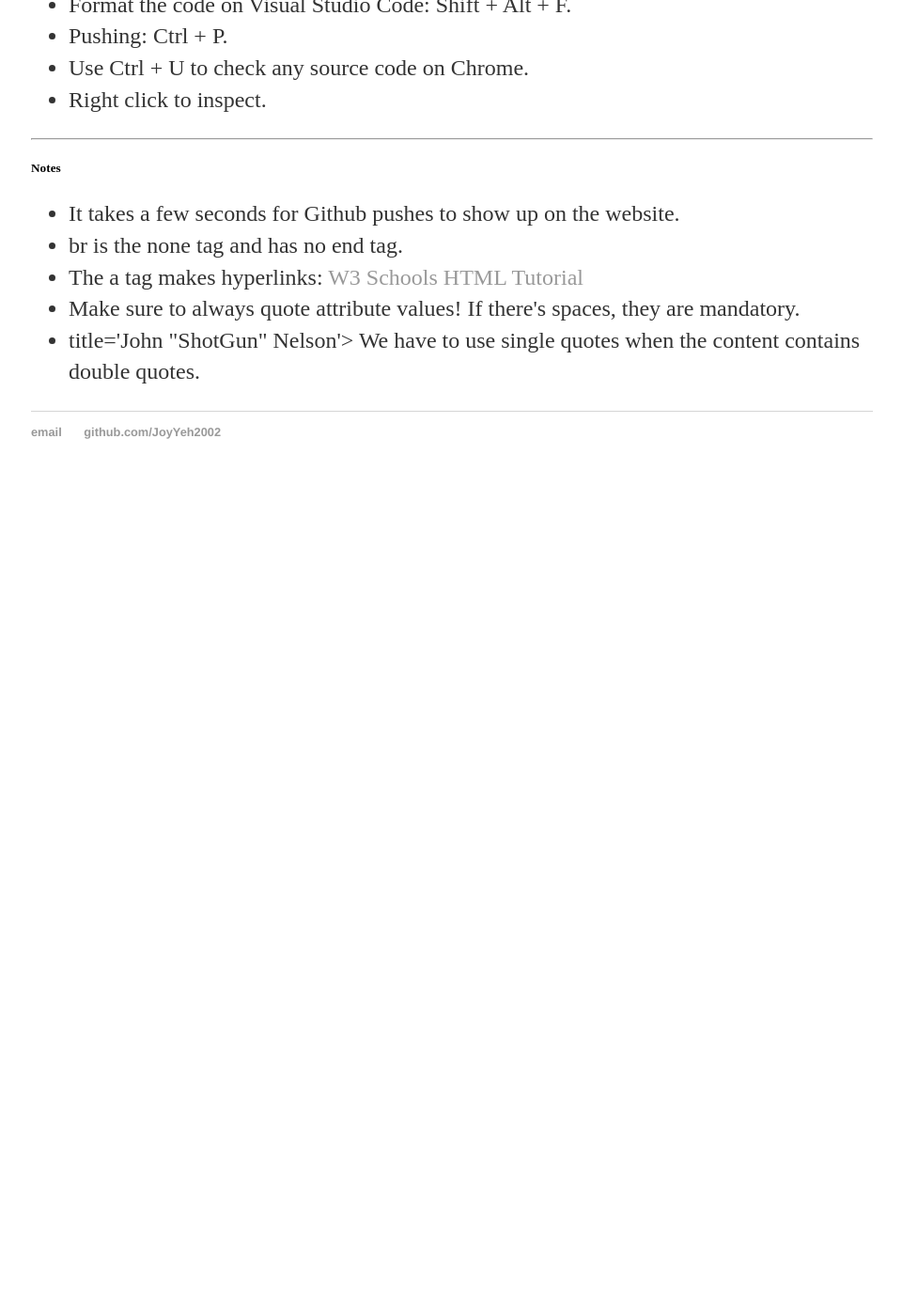
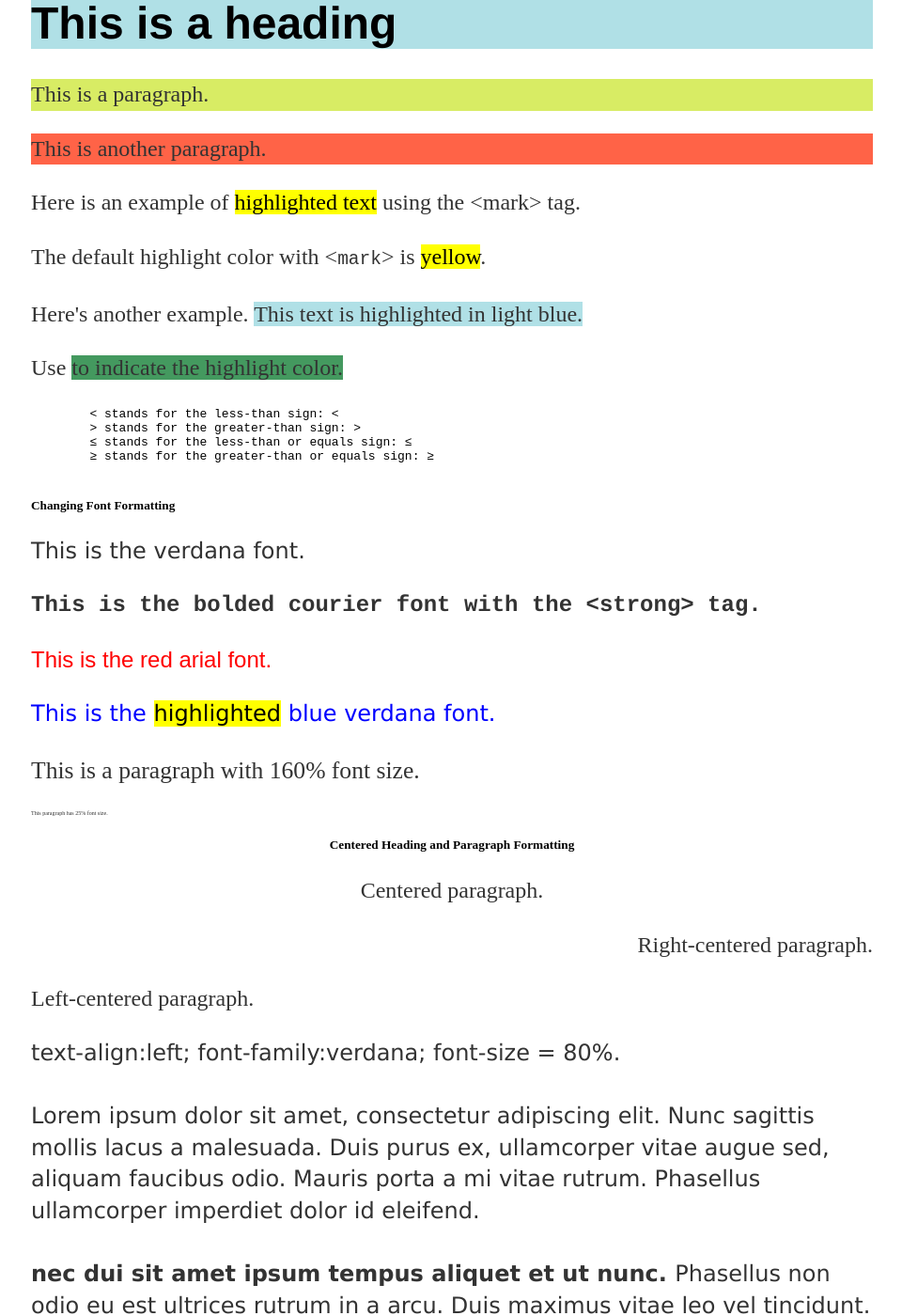
Before and after one commit to JoyYeh2002/JoyYeh2002.github.old, a Jekyll site: the page built from lesson01/index.html, in a window 1280 px wide and 1400 px high, scrolled down 3162 px. Shown: the whole window at 94% size, without its empty margins (159-1119 px from the left). Built offline with Jekyll 4.4.1, drawn with Linux system fonts in a browser that asks for light colours; before the commit the page ends 3691 px from its top, so only the background shows below that; some of the changed text lies outside the part shown.

Commit message:
Update index.html
Last push of 12/25. Learned basic formatting and line commands.

```diff
--- a/lesson01/index.html
+++ b/lesson01/index.html
@@ -20,6 +20,7 @@ title: lesson 01
     <html lang="en-US">
 
     </html>
+    <!-- body style="background-color:powderblue;"-->
 
     <body>
         <h2> Joy's Website</h2>
@@ -123,6 +124,57 @@ title: lesson 01
 ⠀⠀⠀⠀⠀⠀⠀⠀⠀⠀⠀⠀⠀⠈⠉⠉⠉⠁
         </pre>
 
+
+        <h5> Changing BackGround Colors and Adding Highlights</H5>
+        <h1 style="background-color:powderblue;">This is a heading</h1>
+        <p style="background-color:#d8ec64;">This is a paragraph.</p>
+        <p style="background-color:tomato;">This is another paragraph.</p>
+
+        <p>Here is an example of <mark>highlighted text</mark> using the &lt;mark&gt; tag.</p>
+        <p>The default highlight color with &lt;<code>mark</code>&gt; is <mark>yellow</mark>.
+        <p>Here's another example. <span style="background-color: rgb(176,224,230)">This text is highlighted in light
+                blue.</span></p>
+        <p> Use <span style="background-color:#44995f">to indicate the highlight color.</span></p>
+
+        <!-- &lt; and &gt; -->
+        <pre>
+        &lt; stands for the less-than sign: <
+        &gt; stands for the greater-than sign: >
+        &le; stands for the less-than or equals sign: ≤
+        &ge; stands for the greater-than or equals sign: ≥
+        </pre>
+
+        <h5> Changing Font Formatting</h5>
+        <p style="font-family:verdana;">This is the verdana font.</p>
+        <p style="font-family:courier;"><strong>This is the bolded courier font with the &lt;strong&gt; tag.</strong>
+        </p>
+        <p style="font-family:arial; color:red;">This is the red arial font.</p>
+        <p style="font-family:verdana; color:blue; ">This is the <mark>highlighted</mark> blue verdana font.</p>
+        <p style="font-size:160%;">This is a paragraph with 160% font size.</p>
+        <p style="font-size:25%;"> This paragraph has 25% font size.</p>
+
+
+        <h5 style="text-align:center;">Centered Heading and Paragraph Formatting</h5>
+        <p style="text-align:center;">Centered paragraph.</p>
+        <p style="text-align:right;">Right-centered paragraph.</p>
+
+        <p style="text-align:left;">Left-centered paragraph.
+        <p style="text-align:left; font-family:verdana; font-size = 80%">text-align:left; font-family:verdana; font-size
+            = 80%.<br><br>Lorem ipsum dolor sit amet, consectetur adipiscing elit. Nunc sagittis mollis lacus a
+            malesuada. Duis purus ex, ullamcorper vitae augue sed, aliquam faucibus odio. Mauris porta a mi vitae
+            rutrum. Phasellus ullamcorper imperdiet dolor id eleifend. <br><br><strong> nec dui sit amet ipsum tempus
+                aliquet et ut nunc. </strong>Phasellus non odio eu est ultrices rutrum in a arcu. Duis maximus vitae leo
+            vel tincidunt. In tincidunt consectetur erat, eget iaculis ligula placerat quis. Aliquam maximus, augue sed
+            lobortis bibendum, lectus metus eleifend urna, nec efficitur magna tortor a magna. Nullam consequat
+            vulputate euismod. Integer feugiat odio non efficitur aliquam. Cras ullamcorper a felis nec dapibus.
+            <br><br>
+            Curabitur nec turpis blandit, sodales eros a, posuere purus. Nulla quis euismod eros. Donec ultricies diam
+            justo, ac porttitor diam tempus eget. Vestibulum vestibulum tempor ipsum, a faucibus nulla congue ut. Donec
+            ut vehicula eros, sed mollis nisl. In at bibendum tellus. Nam varius ullamcorper tortor ut accumsan. Etiam
+            nunc massa, tempus tincidunt sodales in, feugiat eu sem. Sed blandit tempus fringilla. Vestibulum vel
+            iaculis risus. Nulla eu urna tellus. Cras sit amet justo ex.
+        </p>
+
         <h5>Commands</h5>
         <ul>
             <!-- unordered lists-->
```
